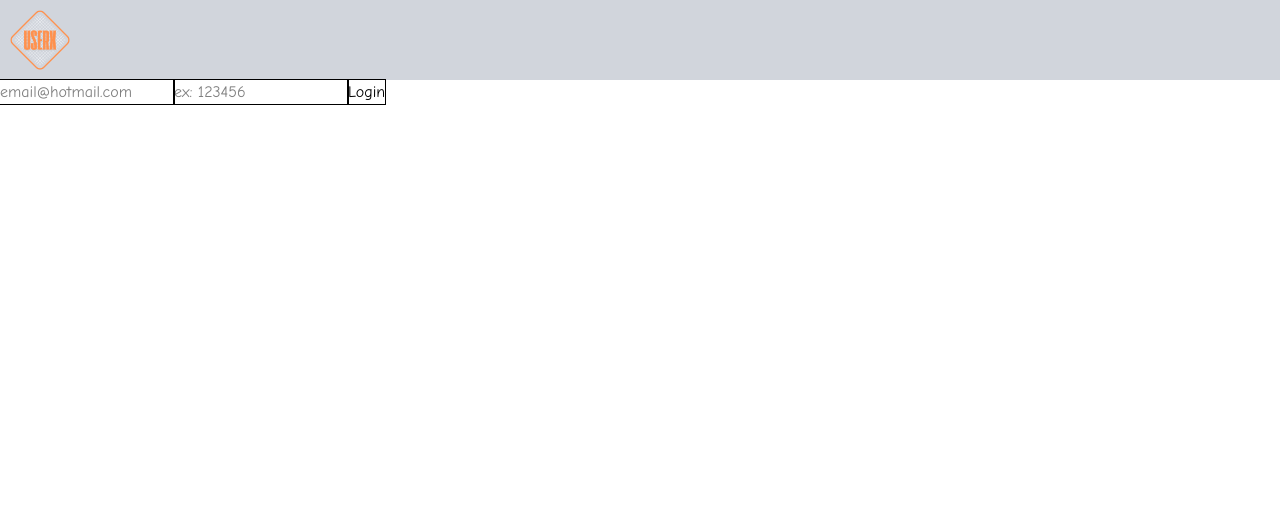
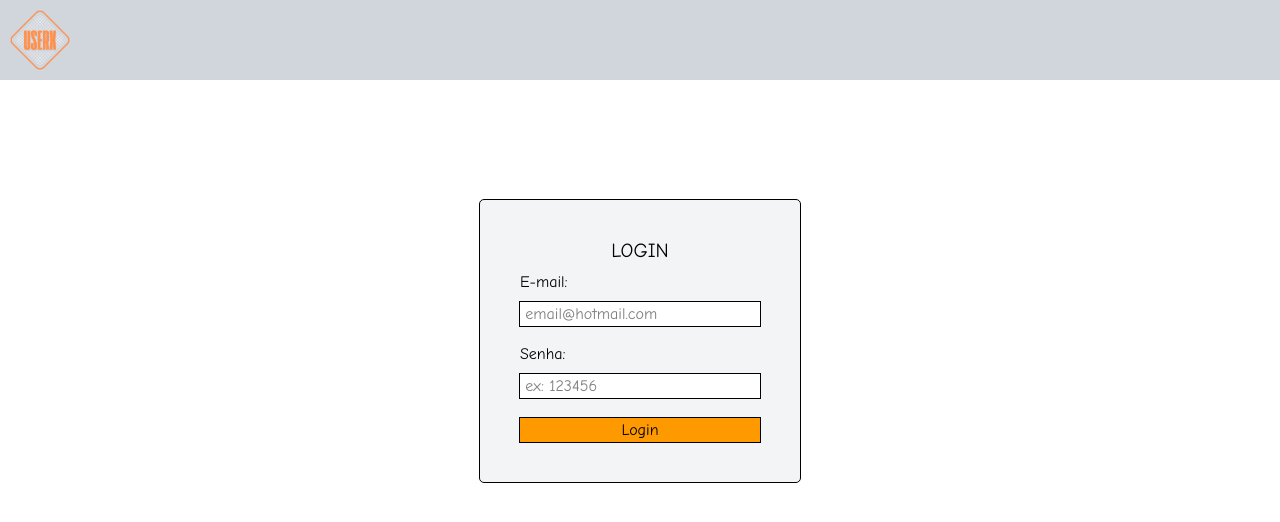
Before and after one commit to JasonAraujo1/Lista-de-Usu-rios-API, a React (Vite) app: page /login in a window 1280 px wide. Shown: the top 522 px of the page. Built offline with nearby package versions, Linux system fonts and the light colour scheme.

Commit message:
adjust login and register pages

```diff
--- a/index.html
+++ b/index.html
@@ -1,19 +1,24 @@
 <!doctype html>
 <html lang="en">
+
 <head>
   <meta charset="UTF-8" />
   <style>
     @import url('https://fonts.googleapis.com/css2?family=Comic+Neue:ital,wght@0,300;0,400;0,700;1,300;1,400;1,700&display=swap');
   </style>
-    <link rel="stylesheet" href="https://fonts.googleapis.com/css2?family=Material+Symbols+Outlined:opsz,wght,FILL,GRAD@24,400,0,0&icon_names=start" />
-    <link rel="icon" type="image/svg+xml" href="/vite.svg" />
+  <link rel="stylesheet"
+    href="https://fonts.googleapis.com/css2?family=Material+Symbols+Outlined:opsz,wght,FILL,GRAD@24,400,0,0&icon_names=start" />
+
   <link href="/dist/styles.css" rel="stylesheet">
-    <link rel="stylesheet" href="https://fonts.googleapis.com/css2?family=Material+Symbols+Outlined:opsz,wght,FILL,GRAD@20..48,100..700,0..1,-50..200&icon_names=search" />
+  <link rel="stylesheet"
+    href="https://fonts.googleapis.com/css2?family=Material+Symbols+Outlined:opsz,wght,FILL,GRAD@20..48,100..700,0..1,-50..200&icon_names=search" />
   <meta name="viewport" content="width=device-width, initial-scale=1.0" />
   <title>Lista Usuários Api</title>
 </head>
+
 <body>
   <div id="root"></div>
   <script type="module" src="/src/main.jsx"></script>
 </body>
+
 </html>
--- a/src/App.jsx
+++ b/src/App.jsx
@@ -6,6 +6,7 @@ import Filtro from './pages/filtroPage'
 import Home from './pages/home'
 import User from './pages/user'
 import Login from './pages/login'
+import Register from './pages/register'
 
 
 function App() {
@@ -16,6 +17,7 @@ function App() {
         <Route path="/filtro" element={< Filtro />} />
         <Route path="/user/:id" element={< User />} />
         <Route path="/login" element={< Login />} />
+        <Route path="/register" element={< Register />} />
       </Route>
     </Routes>
   )
--- a/src/pages/login/index.jsx
+++ b/src/pages/login/index.jsx
@@ -10,29 +10,35 @@ export default function Login() {
     async function handleClick(event) {
         event.preventDefault()
         const data = await fetchApiLogin()
-        console.log(data)
+        // console.log(data)
 
-        const dataFind = data.find((item)=>item.email === userEmail && item.password === userPassword)
-        console.log("data find",dataFind)
-
+        const dataFind = data.find((item) => item.email === userEmail && item.password === userPassword)
+        console.log("data find", dataFind)
+        {!dataFind ? (
+          alert("Usuário ou senha incorretos!"))
+          : alert("login correto!")}
     }
 
 
     return (
 
-        <div>
-            <form action="" className=''>
+        <div className='flex justify-center'>
+
+            <form action="" className='flex flex-col w-full sm:w-10 md:w-80 gap-2 outline-1 p-10 mt-30 rounded-sm bg-gray-100'>
+                <h1 className='text-xl justify-center flex'>LOGIN</h1>
+                <span>E-mail:</span>
                 <input
                     value={userEmail}
                     onChange={(event) => setUserEmail(event.target.value)}
-                    type="email" placeholder='email@hotmail.com'
-                    className='outline' />
+                    type="email" placeholder=' email@hotmail.com'
+                    className='outline mb-2  bg-white' />
+                <span>Senha:</span>
                 <input
                     value={userPassword}
                     onChange={(event) => setUserPassword(event.target.value)}
-                    type="password" placeholder='ex: 123456'
-                    className='outline' />
-                <button type='submit' className='outline' onClick={handleClick}>Login</button>
+                    type="password" placeholder=' ex: 123456'
+                    className='outline mb-3  bg-white' />
+                <button type='submit' className='bg-amber-500 outline-1 cursor-pointer' onClick={handleClick}>Login</button>
             </form>
         </div>
     )
--- /dev/null
+++ b/src/pages/register/index.jsx
@@ -0,0 +1,21 @@
+import React from 'react'
+
+export default function Register() {
+
+    return (
+        <div className='flex justify-center'>
+            <form action="" className='flex flex-col w-full sm:w-10 md:w-80 gap-2 outline-1 p-10 mt-30 rounded-sm bg-gray-100'>
+            <h1 className='text-xl justify-center flex items-center '>CADASTRO</h1>
+                <span>E-mail:</span>
+                <input
+                    type="email" placeholder=' email@hotmail.com'
+                    className='outline mb-2 bg-white' />
+                <span>Senha:</span>
+                <input
+                    type="password" placeholder=' ex: 123456'
+                    className='outline mb-3   bg-white' />
+                <button type='submit' className='bg-amber-500 outline-1 cursor-pointer' >Cadastrar</button>
+            </form>
+        </div>
+    )
+}
```
Lines whose indentation alone changed are shown as unchanged.
